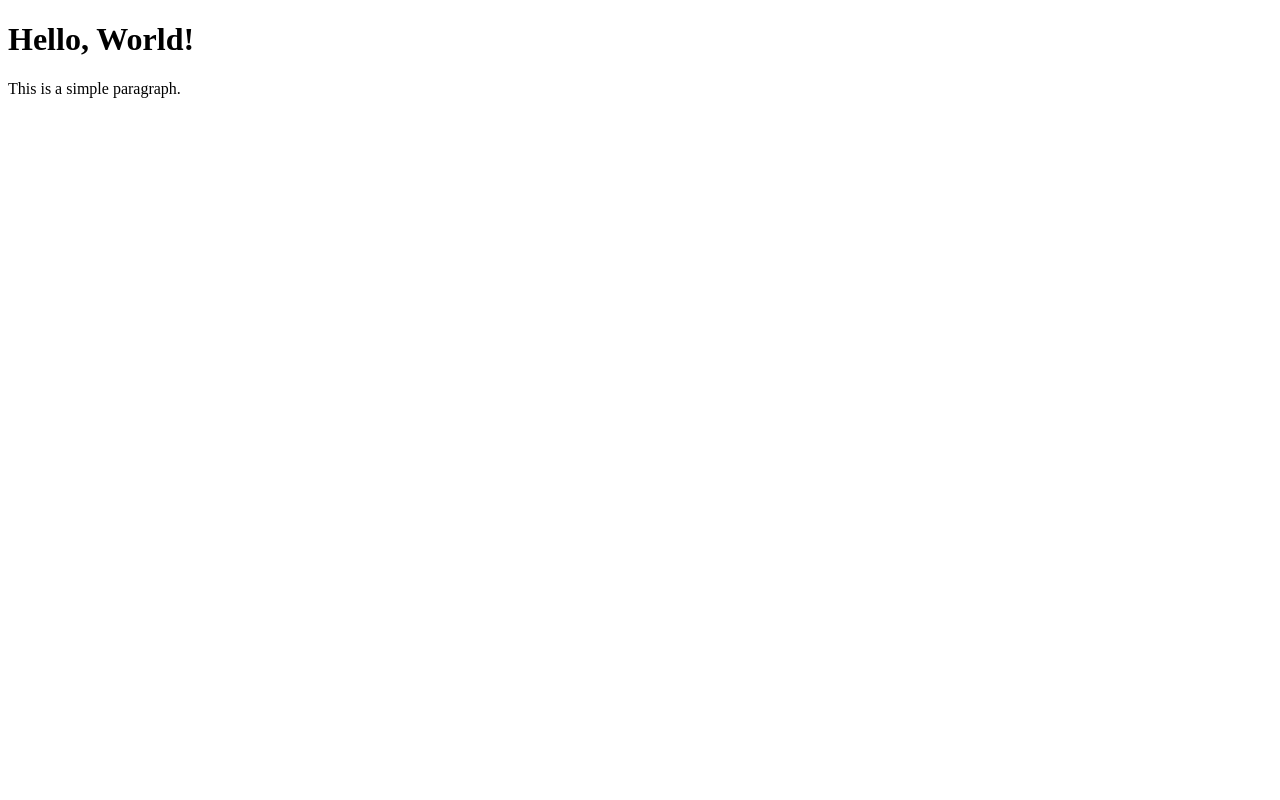
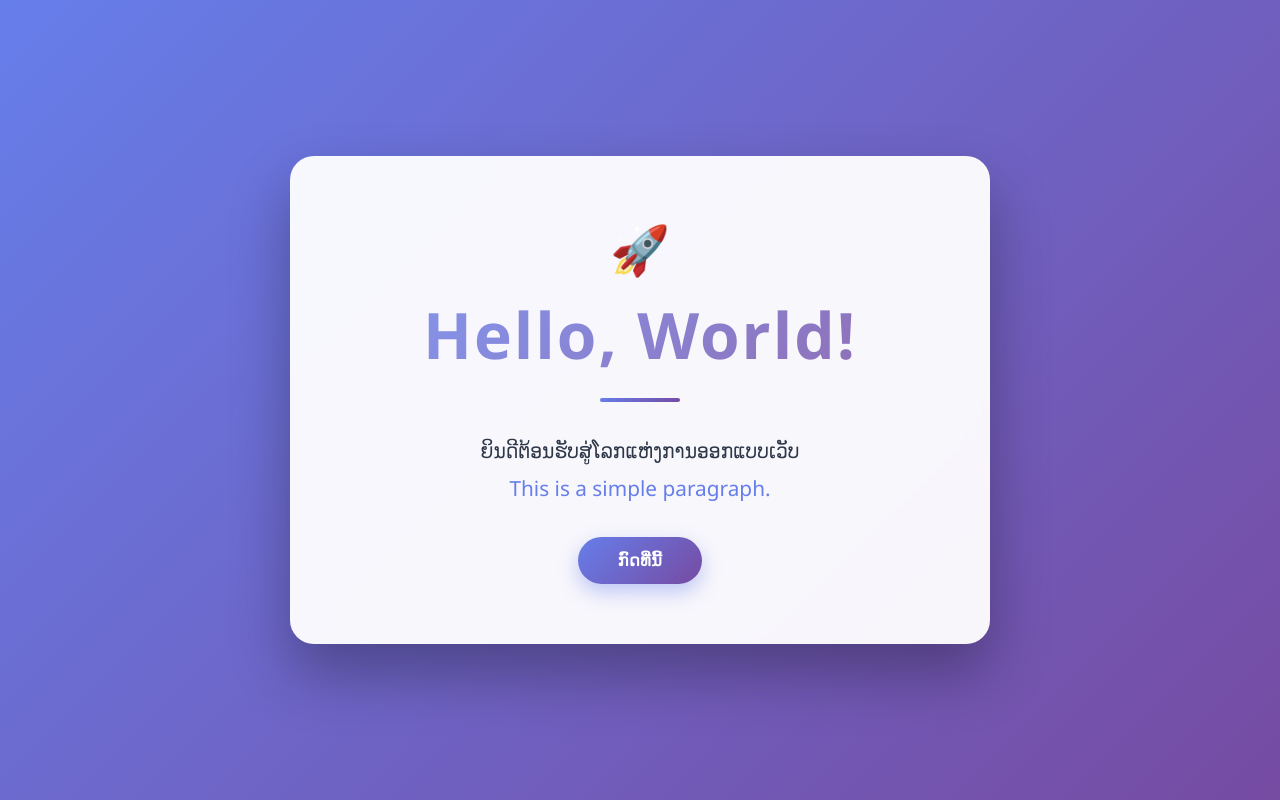
Before and after one commit to tubnas88-design/kong1, a plain HTML site: page index.html in a window 1280 px wide. Drawn offline with Linux system fonts and the light colour scheme.

Commit message:
Update index.html

```diff
--- a/index.html
+++ b/index.html
@@ -1,17 +1,166 @@
 <!DOCTYPE html>
-<html lang="en">
+<html lang="lo">
 <head>
     <meta charset="UTF-8">
     <meta name="viewport" content="width=device-width, initial-scale=1.0">
-    <title>Document</title>
+    <title>ຍິນດີຕ້ອນຮັບ</title>
+    <style>
+        /* ຣີເຊັດ ແລະ ຟອນທ໌ພື້ນຖານ */
+        * {
+            margin: 0;
+            padding: 0;
+            box-sizing: border-box;
+        }
+
+        body {
+            font-family: 'Segoe UI', Tahoma, Geneva, Verdana, sans-serif;
+            background: linear-gradient(135deg, #667eea 0%, #764ba2 100%);
+            min-height: 100vh;
+            display: flex;
+            justify-content: center;
+            align-items: center;
+            padding: 20px;
+        }
+
+        /* ກະດານຫຼັກ */
+        .container {
+            background: rgba(255, 255, 255, 0.95);
+            backdrop-filter: blur(10px);
+            border-radius: 24px;
+            padding: 60px 80px;
+            max-width: 700px;
+            width: 100%;
+            box-shadow: 0 30px 60px rgba(0, 0, 0, 0.3);
+            text-align: center;
+            transition: transform 0.3s ease;
+            animation: fadeInUp 0.8s ease;
+        }
+
+        .container:hover {
+            transform: translateY(-5px);
+        }
+
+        /* ຫົວຂໍ້ */
+        h1 {
+            font-size: 4rem;
+            font-weight: 700;
+            background: linear-gradient(135deg, #667eea 0%, #764ba2 100%);
+            -webkit-background-clip: text;
+            -webkit-text-fill-color: transparent;
+            background-clip: text;
+            margin-bottom: 20px;
+            letter-spacing: 2px;
+            animation: pulse 2s infinite;
+        }
+
+        /* ເສັ້ນແບ່ງ */
+        .divider {
+            width: 80px;
+            height: 4px;
+            background: linear-gradient(135deg, #667eea 0%, #764ba2 100%);
+            margin: 0 auto 30px;
+            border-radius: 2px;
+        }
+
+        /* ຂໍ້ຄວາມ */
+        p {
+            font-size: 1.3rem;
+            color: #2d3748;
+            line-height: 1.8;
+            margin-bottom: 30px;
+            font-weight: 300;
+        }
+
+        /* ປຸ່ມເພີ່ມຄວາມສວຍ */
+        .btn {
+            display: inline-block;
+            padding: 14px 40px;
+            background: linear-gradient(135deg, #667eea 0%, #764ba2 100%);
+            color: #fff;
+            font-size: 1rem;
+            font-weight: 600;
+            border: none;
+            border-radius: 50px;
+            cursor: pointer;
+            transition: all 0.3s ease;
+            box-shadow: 0 8px 20px rgba(102, 126, 234, 0.4);
+            text-decoration: none;
+            letter-spacing: 0.5px;
+        }
+
+        .btn:hover {
+            transform: scale(1.05);
+            box-shadow: 0 12px 30px rgba(102, 126, 234, 0.6);
+        }
+
+        .btn:active {
+            transform: scale(0.95);
+        }
+
+        /* ໄອຄອນຫຼືອີໂມຈິ */
+        .emoji {
+            font-size: 3rem;
+            display: block;
+            margin-bottom: 10px;
+        }
+
+        /* Animation */
+        @keyframes fadeInUp {
+            from {
+                opacity: 0;
+                transform: translateY(30px);
+            }
+            to {
+                opacity: 1;
+                transform: translateY(0);
+            }
+        }
+
+        @keyframes pulse {
+            0%, 100% {
+                opacity: 1;
+            }
+            50% {
+                opacity: 0.8;
+            }
+        }
+
+        /* ຕອບສະໜອງກັບຈໍມືຖື */
+        @media (max-width: 600px) {
+            .container {
+                padding: 40px 30px;
+            }
+
+            h1 {
+                font-size: 2.8rem;
+            }
+
+            p {
+                font-size: 1.1rem;
+            }
+
+            .btn {
+                padding: 12px 30px;
+                font-size: 0.9rem;
+            }
+        }
+    </style>
 </head>
 <body>
-    <h1>
-        Hello, World!
-    </h1>
-    <div>
-        <p>This is a simple paragraph.</p>
+    <div class="container">
+        <!-- ເພີ່ມອີໂມຈິເພື່ອຄວາມສວຍ -->
+        <span class="emoji">🚀</span>
+        <h1>Hello, World!</h1>
+        <div class="divider"></div>
+        <p>
+            ຍິນດີຕ້ອນຮັບສູ່ໂລກແຫ່ງການອອກແບບເວັບ
+            <br>
+            <span style="font-weight: 500; color: #667eea;">This is a simple paragraph.</span>
+        </p>
+        <!-- ປຸ່ມທີ່ເຮັດວຽກຈິງ -->
+        <button class="btn" onclick="alert('ສະບາຍດີ! ເຈົ້າໄດ້ກົດປຸ່ມແລ້ວ 🙌')">
+            ກົດທີ່ນີ້
+        </button>
     </div>
-
 </body>
 </html>
```
